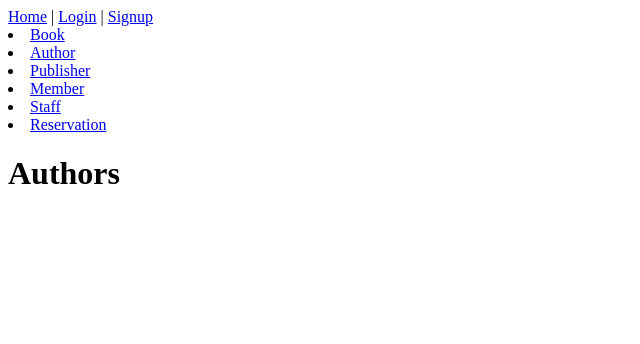
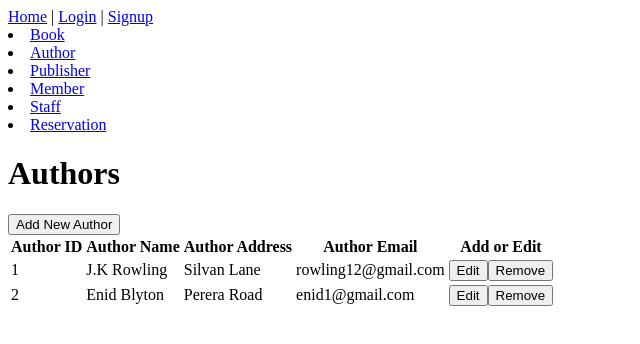
Before and after one commit to Chrishnikawya/LibrarySystem, a Vue app in the folder LibrarySystemFrontEnd/library-management-system/: page /author in a window 1280 px wide. Shown: the top 344 px of the page, without its empty margins (0-640 px from the left). Built offline with nearby package versions, Linux system fonts and the light colour scheme.

Commit message:
modification for AuthorView

```diff
--- a/LibrarySystemFrontEnd/library-management-system/src/views/AuthorView.vue
+++ b/LibrarySystemFrontEnd/library-management-system/src/views/AuthorView.vue
@@ -1,15 +1,125 @@
 <template>
   <div class="author">
     <h1>Authors</h1>
+
+
+    <button @click="openAddPopup">Add New Author</button>
+
+
+    <table>
+      <thead>
+        <tr>
+          <th>Author ID</th>
+          <th>Author Name</th>
+          <th>Author Address</th>
+          <th>Author Email</th>
+          <th>Add or Edit</th>
+        </tr>
+      </thead>
+      <tbody>
+        <tr v-for="author in authors" :key="author.AuthorID">
+          <td>{{ author.AuthorID }}</td>
+          <td>{{ author.AuthorName }}</td>
+          <td>{{ author.AuthorAddress }}</td>
+          <td>{{ author.AuthorEmail }}</td>
+          <td>
+            <button @click="openEditPopup(author)">Edit</button>
+            <button @click="removeAuthor(author.AuthorID)">Remove</button>
+          </td>
+        </tr>
+      </tbody>
+    </table>
+
+
+    <div v-if="showPopup" class="modal">
+      <div class="modal-content">
+        <span class="close" @click="closePopup">&times;</span>
+        <h3>Author Details</h3>
+        <p><strong>Author ID:</strong> {{ selectedAuthor.AuthorID }}</p>
+        <p><strong>Author Name:</strong> {{ selectedAuthor.AuthorName }}</p>
+        <p><strong>Author Address:</strong> {{ selectedAuthor.AuthorAddress }}</p>
+        <p><strong>Author Email:</strong> {{ selectedAuthor.AuthorEmail }}</p>
+      </div>
+    </div>
+
+
+    <div v-if="showEditPopup" class="modal">
+      <div class="modal-content">
+        <span class="close" @click="closeEditPopup">&times;</span>
+        <h3>{{ isEditing ? 'Edit Author' : 'Add New Author' }}</h3>
+        <form @submit.prevent="saveAuthor">
+          <label for="AuthorName">Author Name:</label>
+          <input v-model="currentAuthor.AuthorName" type="text" id="AuthorName" required />
+          <label for="AuthorAddress">Author Address:</label>
+          <input v-model="currentAuthor.AuthorAddress" type="text" id="AuthorAddress" required />
+          <label for="AuthorEmail">Author Email:</label>
+          <input v-model="currentAuthor.AuthorEmail" type="email" id="AuthorEmail" required />
+          <button type="submit">{{ isEditing ? 'Save Changes' : 'Add Author' }}</button>
+        </form>
+      </div>
+    </div>
   </div>
 </template>
 
 <script>
 export default {
-  name: 'AuthorView'
+  name: 'AuthorView',
+  data() {
+    return {
+      authors: [
+        { AuthorID: 1, AuthorName: 'J.K Rowling', AuthorAddress: 'Silvan Lane', AuthorEmail: 'rowling12@gmail.com' },
+        { AuthorID: 2, AuthorName: 'Enid Blyton', AuthorAddress: 'Perera Road', AuthorEmail: 'enid1@gmail.com' },
+      ],
+      showPopup: false,
+      showEditPopup: false,
+      selectedAuthor: null,
+      currentAuthor: { AuthorID: null, AuthorName: '', AuthorAddress: '', AuthorEmail: '' },
+      isEditing: false
+    };
+  },
+  methods: {
+    openPopup(author) {
+      this.selectedAuthor = author;
+      this.showPopup = true;
+    },
+    closePopup() {
+      this.showPopup = false;
+      this.selectedAuthor = null;
+    },
+    openAddPopup() {
+      this.currentAuthor = { AuthorID: null, AuthorName: '', AuthorAddress: '', AuthorEmail: '' };
+      this.isEditing = false;
+      this.showEditPopup = true;
+    },
+    openEditPopup(author) {
+      this.currentAuthor = { ...author };
+      this.isEditing = true;
+      this.showEditPopup = true;
+    },
+    closeEditPopup() {
+      this.showEditPopup = false;
+      this.currentAuthor = { AuthorID: null, AuthorName: '', AuthorAddress: '', AuthorEmail: '' };
+    },
+    saveAuthor() {
+      if (this.isEditing) {
+
+        const index = this.authors.findIndex(author => author.AuthorID === this.currentAuthor.AuthorID);
+        if (index !== -1) {
+          this.$set(this.authors, index, this.currentAuthor);
+        }
+      } else {
+
+        const newAuthor = { ...this.currentAuthor, AuthorID: this.authors.length + 1 };
+        this.authors.push(newAuthor);
+      }
+      this.closeEditPopup();
+    },
+    removeAuthor(authorID) {
+      this.authors = this.authors.filter(author => author.AuthorID !== authorID);
+    }
+  }
 };
 </script>
 
 <style scoped>
-
 </style>
```
